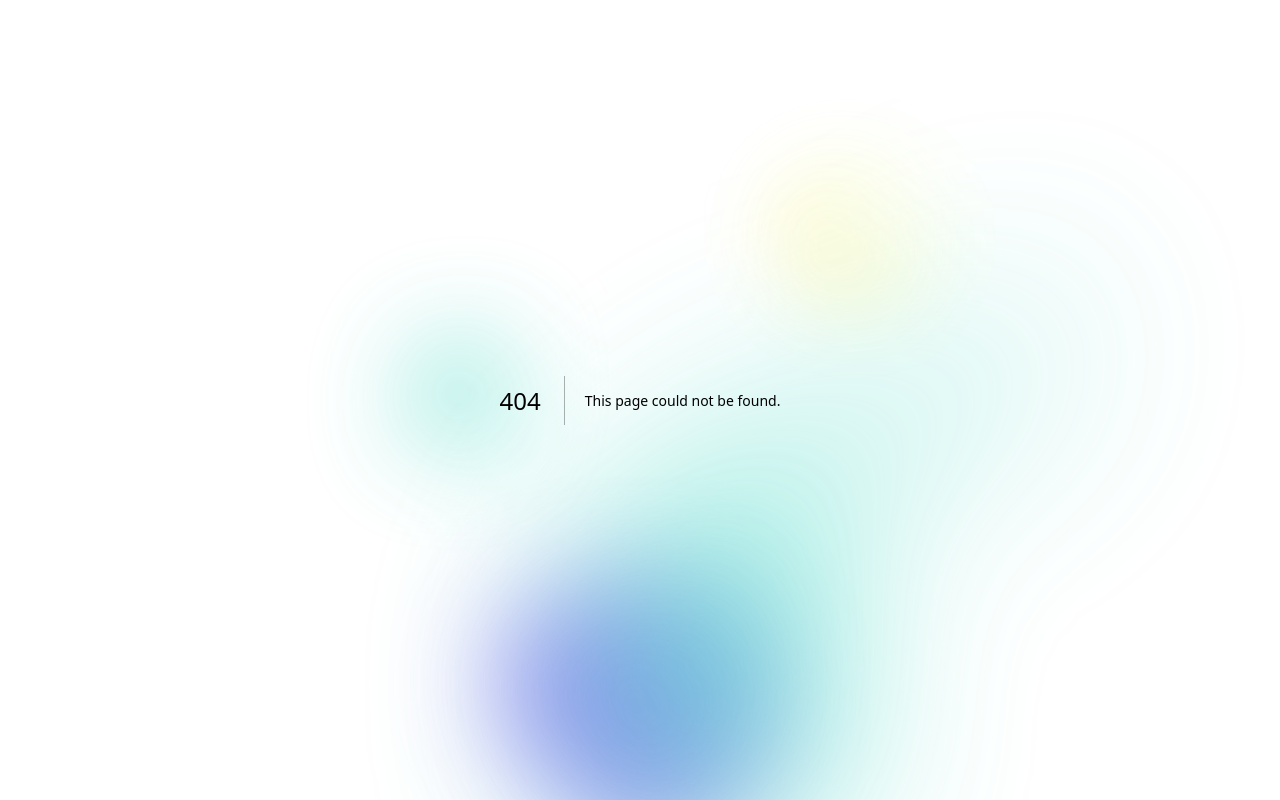
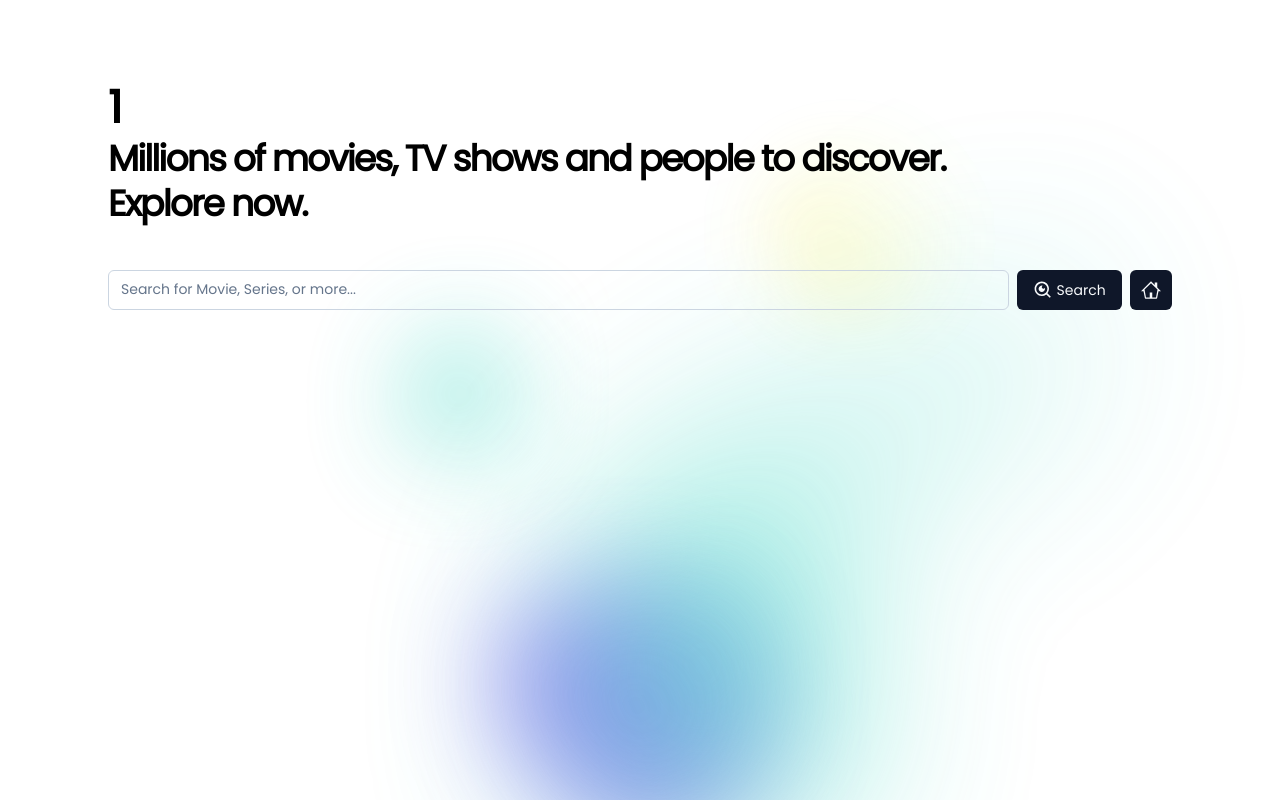
Before and after one commit to ghaly09/movie-gallery-FE-test, a Next.js app: page /1 in a window 1280 px wide. Before the commit this address had no page. Shown: the top 800 px of the page. Built offline with nearby package versions, Linux system fonts and the light colour scheme.

Commit message:
feat(pages): Make Dynamic Route for search Page

```diff
--- /dev/null
+++ b/src/pages/[search].tsx
@@ -0,0 +1,16 @@
+import React from "react";
+import SearchResult from "../components/Templates/SearchResult";
+import { useRouter } from "next/router";
+
+export default function SearchPage() {
+  const router = useRouter();
+  const { search } = router.query;
+  return (
+    <>
+      <SearchResult
+        headertitle={`${search}`}
+        description="Millions of movies, TV shows and people to discover."
+      />
+    </>
+  );
+}
```
